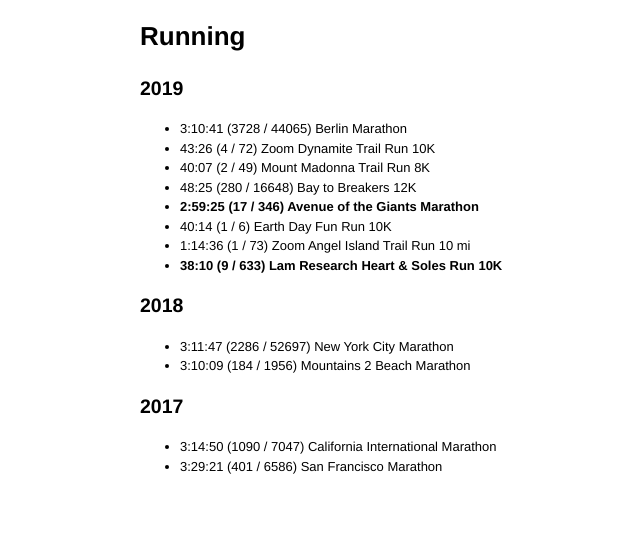
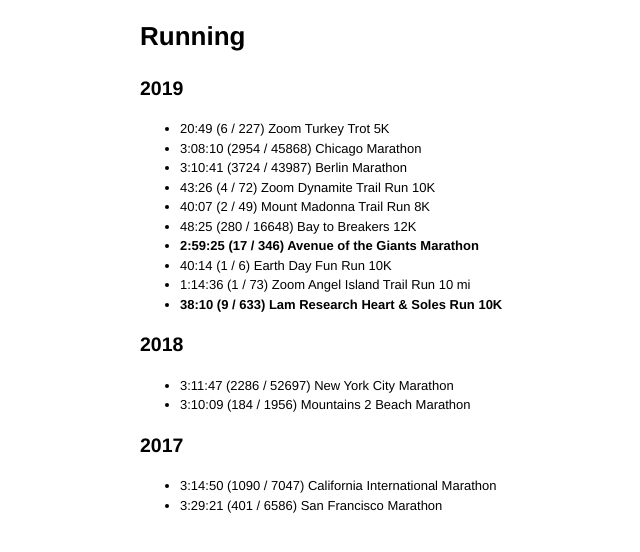
Before and after one commit to denis/denis.github.com, a Jekyll site: the page built from running.md, in a window 1280 px wide. Shown: the top 552 px of the page, without its empty margins (100-740 px from the left). Built offline with Jekyll 4.4.1, drawn with Linux system fonts in a browser that asks for light colours; comment, search, counter and statistics services are not loaded.

Commit message:
Update travel, reading and running

```diff
--- a/running.md
+++ b/running.md
@@ -8,7 +8,9 @@
 
 ## 2019
 
-- 3:10:41 (3728 / 44065) Berlin Marathon
+- 20:49 (6 / 227) Zoom Turkey Trot 5K
+- 3:08:10 (2954 / 45868) Chicago Marathon
+- 3:10:41 (3724 / 43987) Berlin Marathon
 - 43:26 (4 / 72) Zoom Dynamite Trail Run 10K
 - 40:07 (2 / 49) Mount Madonna Trail Run 8K
 - 48:25 (280 / 16648) Bay to Breakers 12K
```
Also changed, not shown: reading.md (+1 -0 lines), travel.md (+3 -0 lines).
